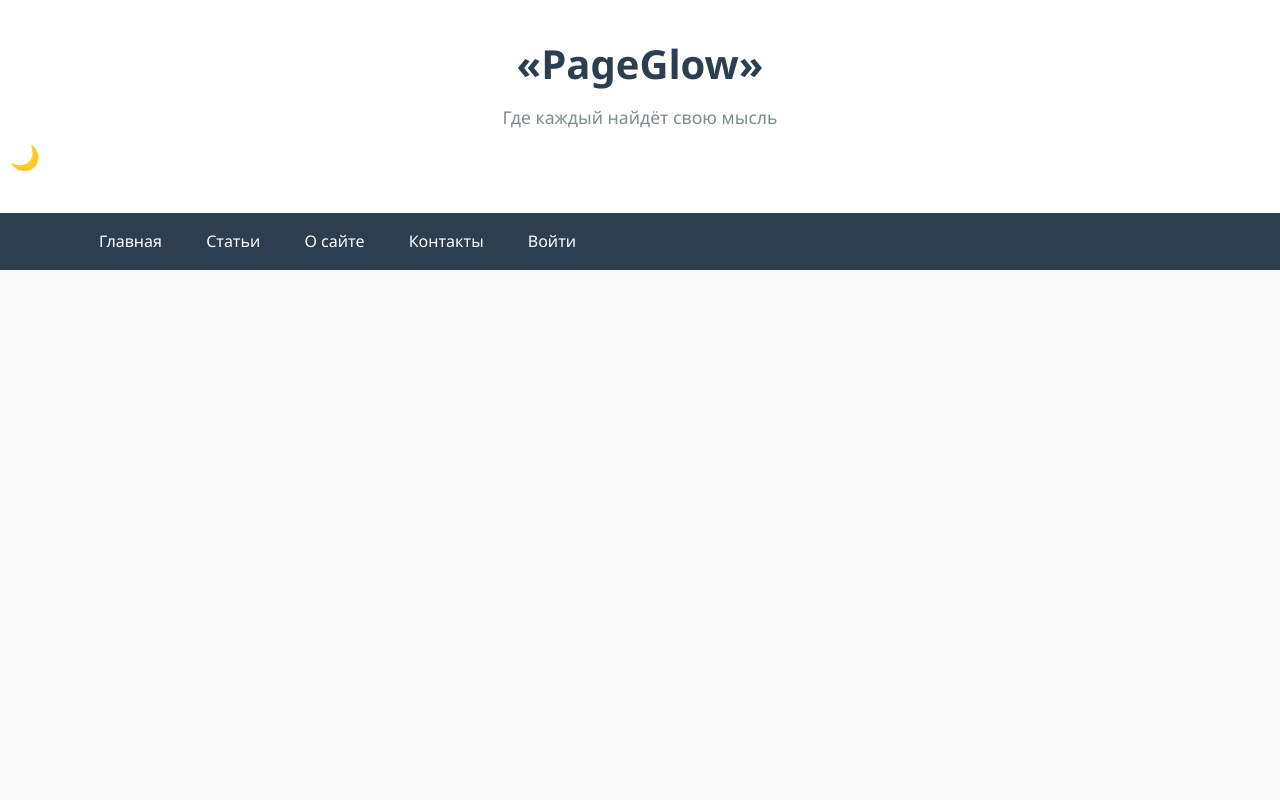
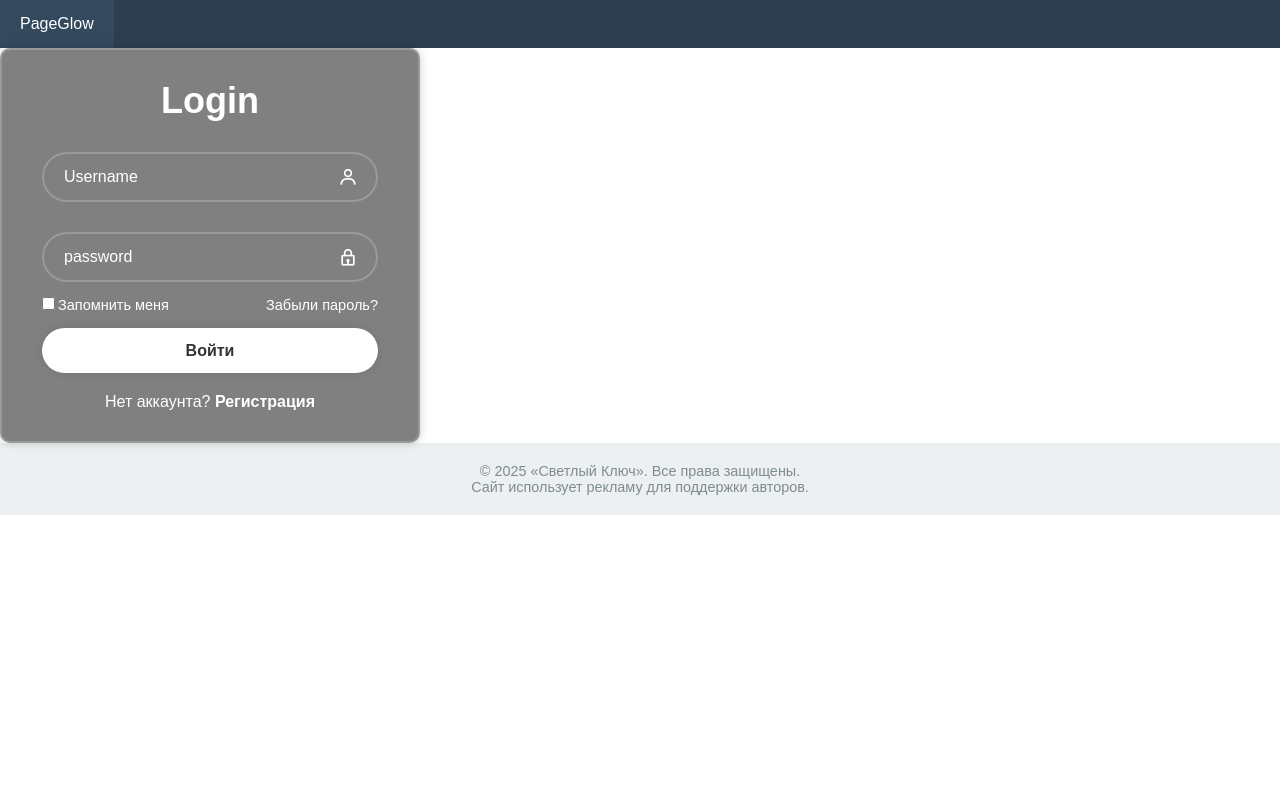
Before and after one commit to guseintarss/PageGlow2.0, a Django app: page /log_in.html in a window 1280 px wide. Run offline with Django 5.2, Linux system fonts and the light colour scheme.

Commit message:
Commit 2

```diff
--- a/PageGlow/main/static/main/css/style.css
+++ b/PageGlow/main/static/main/css/style.css
@@ -149,6 +149,10 @@ header p {
     padding: 5px;
 }
 
+.log-in{
+    margin-left:42em;
+}
+
 /* Основной макет */
 main {
   display: flex;
--- a/PageGlow/register/models.py
+++ b/PageGlow/register/models.py
@@ -1,3 +1 @@
 from django.db import models
-
-# Create your models here.
--- /dev/null
+++ b/PageGlow/register/static/register/css/reg.css
@@ -0,0 +1,166 @@
+@import url('https://fonts.googleapis.com/css2?family=Poppins:ital,wght@0,100;0,200;0,300;0,400;0,500;0,600;0,700;0,800;0,900;1,100;1,200;1,300;1,400;1,500;1,600;1,700;1,800;1,900&display=swap');
+
+* {
+  margin: 0;
+  padding: 0;
+  box-sizing: border-box;
+  font-family: "Popins", sans-serif;
+}
+
+body{
+    justify-content: center;
+    align-items:center;
+    min-height: 100vh;
+}
+header {
+  background: #ffffff;
+  padding: 30px 0;
+  text-align: center;
+  box-shadow: 0 2px 5px rgba(0,0,0,0.1);
+}
+
+header h1 {
+  font-size: 2.5rem;
+  color: #2c3e50;
+  margin-bottom: 5px;
+}
+
+header p {
+  color: #7f8c8d;
+  font-size: 1.1rem;
+}
+
+/* Навигация */
+.navbar {
+  background: #2c3e50;
+  color: white;
+  position: relative;
+}
+
+.navbar a {
+  color: white;
+  text-decoration: none;
+  padding: 15px 20px;
+  display: inline-block;
+  transition: background 0.3s;
+}
+
+.navbar a:hover {
+  background: #34495e;
+}
+
+.navbar input{
+    margin-left: 34.5em;
+    width: 18.8rem;
+    height:2.5rem;
+    border-radius:10px;
+    padding: 5px;
+}
+
+.log-in{
+    margin-left:42em;
+}
+
+.wrapper{
+    width:420px;
+    background: grey;
+    border: 2px solid rgb(255, 255, 255, .2);
+    backdrop-filter:blur(20px);
+    box-shadow: 0 0 10px rgba(0, 0, 0, .2);
+    color:#fff;
+    border-radius: 10px;
+    padding: 30px 40px;
+}
+
+.wrapper h1{
+    font-size: 36px;
+    text-align: center;
+}
+
+.wrapper .input-box{
+    width:100%;
+    height:50px;
+    margin:30px 0;
+    position: relative;
+}
+
+.input-box input{
+    width:100%;
+    height:100%;
+    background: transparent;
+    border: none;
+    outline: none;
+    border: 2px solid rgb(255, 255, 255, .2);
+    border-radius:40px;
+    font-size:16px;
+    color:white;
+    padding:20px 45px 20px 20px;
+}
+
+.input-box input::placeholder{
+    color:white;
+}
+.input-box i{
+    position: absolute;
+    right: 20px;
+    top:50%;
+    transform: translateY(-50%);
+    font-size: 20px;
+}
+
+.wrapper .remember{
+    display:flex;
+    justify-content:space-between;
+    font-size:14.5px;
+    margin: -15px 0 15px;
+}
+
+.remember label input{
+    accent-color:#fff;
+    margin-right:3px;
+}
+
+.remember a{
+    color:white;
+    text-decoration:none;
+}
+
+.remember a:hover{
+    text-decoration: underline;
+}
+
+.wrapper .btn{
+    width:100%;
+    height:45px;
+    background: white;
+    border: none;
+    outline:none;
+    border-radius: 40px;
+    box-shadow:0 0 10px rgb(0,0,0, .1);
+    font-size:16px;
+    color:#333;
+    font-weight:600;
+}
+
+.wrapper .register-link{
+    font-size: 14,5px;
+    text-align:center;
+    margin-top:20px;
+}
+
+.register-link p a{
+    color:#fff;
+    text-decoration:none;
+    font-weight:600;
+}
+
+.register-link p a:hover{
+    text-decoration: underline;
+}
+footer {
+  background: #ecf0f1;
+  padding: 20px 0;
+  text-align: center;
+  color: #7f8c8d;
+  font-size: 0.9rem;
+}
--- a/PageGlow/register/templates/register/log_in.html
+++ b/PageGlow/register/templates/register/log_in.html
@@ -2,27 +2,50 @@
 <!DOCTYPE html>
 <html lang="ru">
 <head>
-  <meta charset="UTF-8" />
-  <meta name="viewport" content="width=device-width, initial-scale=1.0"/>
-  <title>PageGlow — статьи, мысли, знания</title>
-  <link rel="stylesheet" href="{% static 'main/css/style.css' %}" />
+    <meta charset="UTF-8" />
+    <meta name="viewport" content="width=device-width, initial-scale=1.0"/>
+    <title>PageGlow — статьи, мысли, знания</title>
+    <link rel="stylesheet" href="{% static 'register/css/reg.css' %}" />
+    <link href='https://unpkg.com/boxicons@2.1.4/css/boxicons.min.css' rel='stylesheet'>
+    <link rel="preconnect" href="https://fonts.googleapis.com">
+    <link rel="preconnect" href="https://fonts.gstatic.com" crossorigin>
+    <link href="https://fonts.googleapis.com/css2?family=Poppins:ital,wght@0,100;0,200;0,300;0,400;0,500;0,600;0,700;0,800;0,900;1,100;1,200;1,300;1,400;1,500;1,600;1,700;1,800;1,900&display=swap" rel="stylesheet">
 </head>
 <body>
-  <header>
-    <div class="container">
-      <h1>«PageGlow»</h1>
-      <p>Где каждый найдёт свою мысль</p>
-    </div>
-    <button id="theme-toggle" class="theme-btn">🌙</button>
-  </header>
   <nav class="navbar">
     <div class="container">
-        <a href="#">Главная</a>
-        <a href="#">Статьи</a>
-        <a href="#">О сайте</a>
-        <a href="#">Контакты</a>
-        <a href="{% url 'register' %}" class="log-in">Войти</a>
-<!--      <input type="text" id="search-input" placeholder="🔍 Найти статью…" aria-label="Поиск по сайту">-->
-<!--      <div id="search-results" class="search-results"></div>-->
+        <a class="logo" href="">PageGlow</a>
     </div>
   </nav>
+  <main>
+      <div class="wrapper">
+          <form action="">
+              <h1>Login</h1>
+              <div class="input-box">
+                  <input type="text" placeholder="Username" required>
+                  <i class='bx  bx-user'></i>
+              </div>
+              <div class="input-box">
+                  <input type="password" placeholder="password" required>
+                  <i class='bx  bx-lock'></i>
+              </div>
+              <div class="remember">
+                  <label for=""><input type="checkbox">Запомнить меня</label>
+                  <a href="#">Забыли пароль?</a>
+              </div>
+              <button type="submit" class="btn">Войти</button>
+              <div class="register-link">
+                  <p>Нет аккаунта?<a href="#"> Регистрация</a></p>
+              </div>
+          </form>
+      </div>
+  </main>
+  <footer>
+    <div class="container">
+      <p>&copy; 2025 «Светлый Ключ». Все права защищены.</p>
+      <p>Сайт использует рекламу для поддержки авторов.</p>
+    </div>
+  </footer>
+
+</body>
+</html>
```
Also changed, not shown: PageGlow/PageGlow/settings.py (+13 -2 lines), PageGlow/data.json (added, +1 -0 lines), PageGlow/main/templates/main/layout.html (+24 -10 lines), PageGlow/db.sqlite3.
